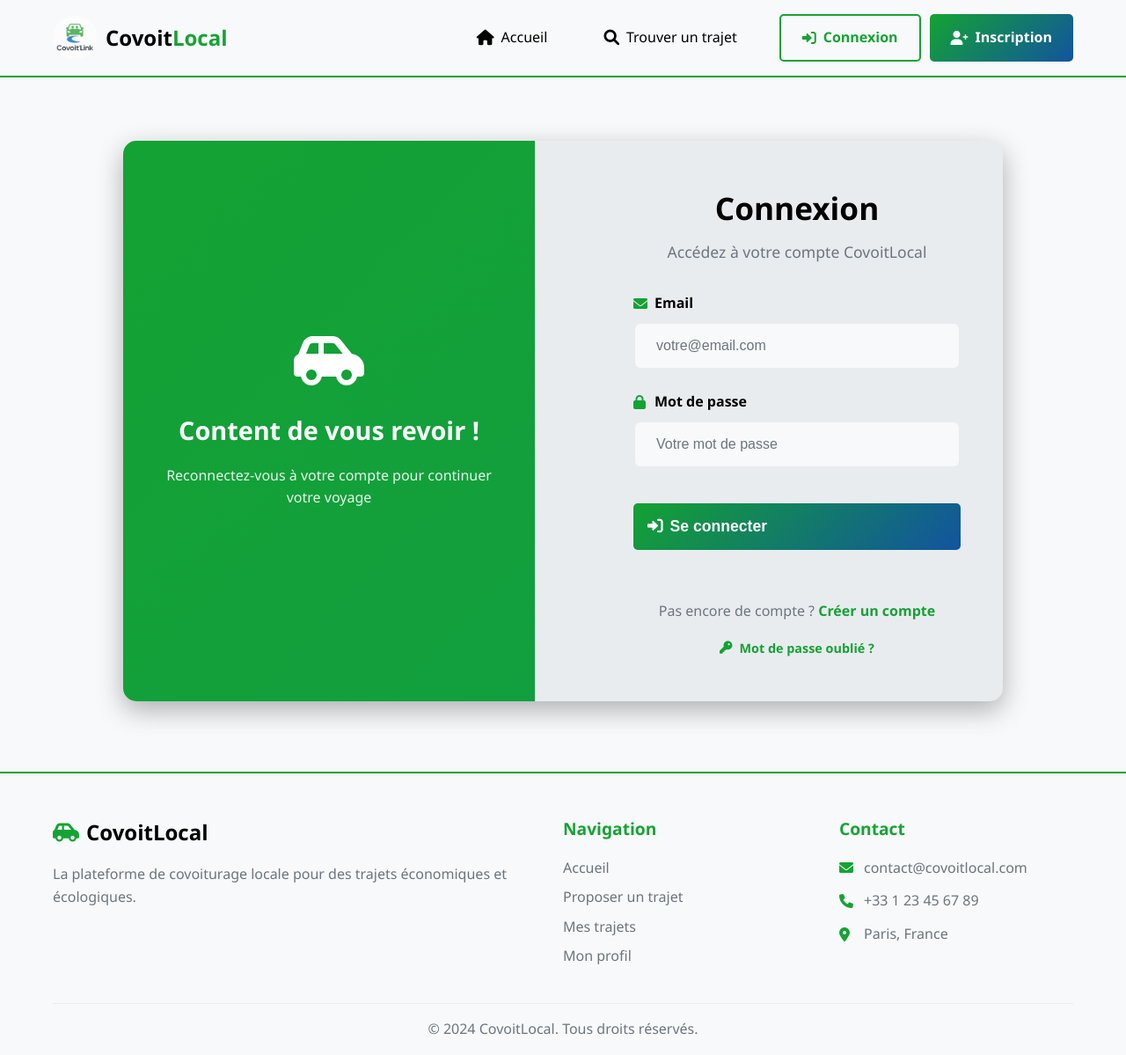
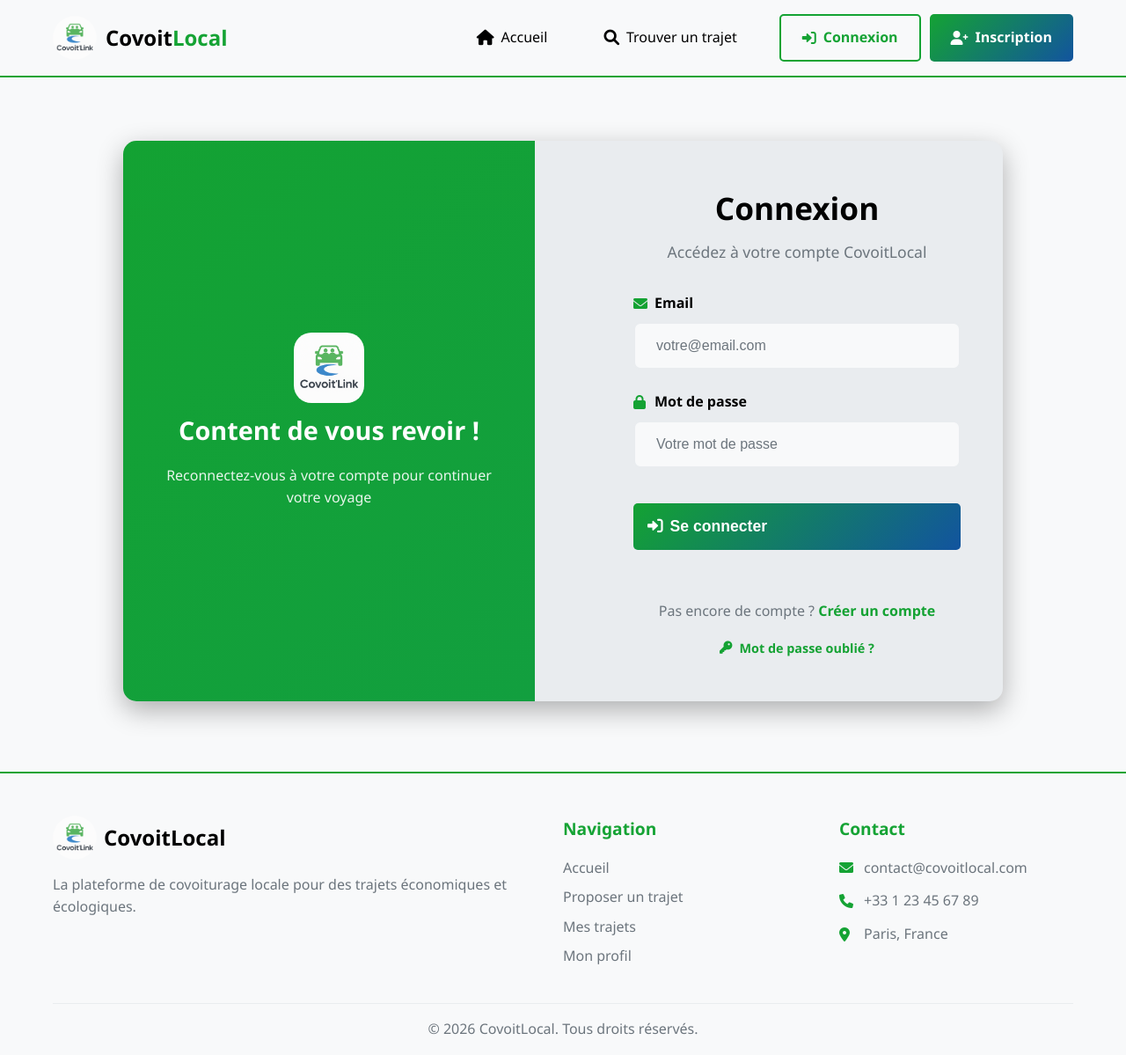
Before and after one commit to Dev-105/covoiturage, a PHP site: page /connexion.php in a window 1280 px wide. Shown: the whole page at 88% size. Run offline with PHP 8.4, Linux system fonts and the light colour scheme.

Commit message:
all is was perfect so thanks for work

```diff
--- a/connexion.php
+++ b/connexion.php
@@ -21,7 +21,8 @@
             <!-- Left Side - Illustration -->
             <div class="auth-illustration">
                 <div class="illustration-content">
-                    <i class="fas fa-car-side"></i>
+                    <!-- <i class="fas fa-car-side"></i> -->
+                     <img src="car.png" alt="" style="width: 80px;height: 80px; border-radius: 20px;">
                     <h3>Content de vous revoir !</h3>
                     <p>Reconnectez-vous à votre compte pour continuer votre voyage</p>
                 </div>
--- a/includes/footer.php
+++ b/includes/footer.php
@@ -6,7 +6,8 @@
             <!-- Logo & Description -->
             <div class="footer-section">
                 <div class="footer-logo">
-                    <i class="fas fa-car-side"></i>
+                    <!-- <i class="fas fa-car-side"></i> -->
+                    <img src="car.png" alt="" style="width: 50px;height: 50px; border-radius: 50%;">
                     <span>CovoitLocal</span>
                 </div>
                 <p class="footer-description">
@@ -47,7 +48,7 @@
 
         <!-- Copyright -->
         <div class="footer-bottom">
-            <p>&copy; 2024 CovoitLocal. Tous droits réservés.</p>
+            <p>&copy; 2026 CovoitLocal. Tous droits réservés.</p>
         </div>
     </div>
 </footer>
--- a/inscription.php
+++ b/inscription.php
@@ -155,7 +155,8 @@
             <!-- Right Side - Illustration -->
             <div class="auth-illustration">
                 <div class="illustration-content">
-                    <i class="fas fa-users"></i>
+                    <!-- <i class="fas fa-users"></i> -->
+                    <img src="car.png" alt="" style="width: 80px;height: 80px; border-radius: 20px;">
                     <h3>Rejoignez-nous !</h3>
                     <p>Plus de 10,000 membres nous font déjà confiance pour leurs trajets</p>
 
```
